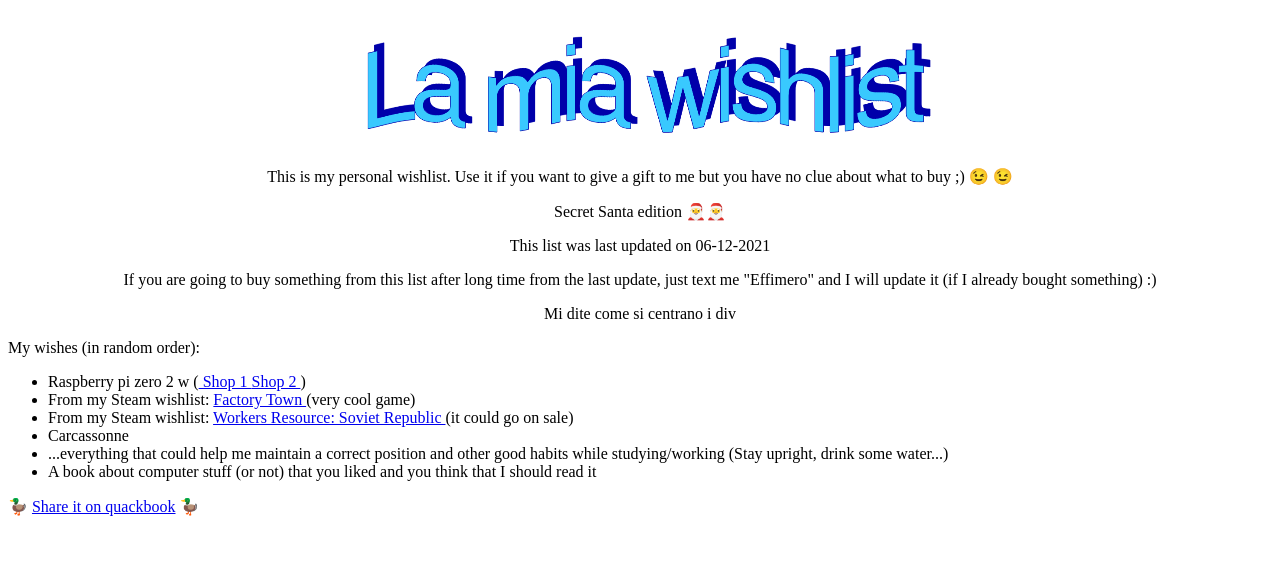
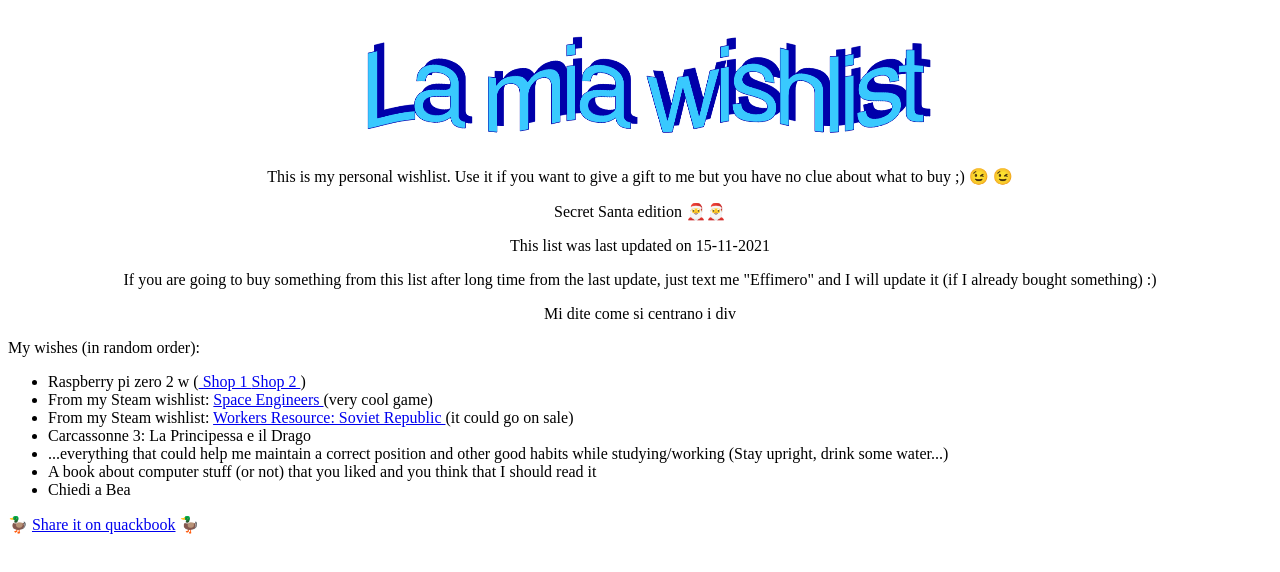
Before and after one commit to dario-passarello/dario-passarello.github.io, a plain HTML site: page wishlist.html in a window 1280 px wide. Drawn offline with Linux system fonts and the light colour scheme.

Commit message:
Update wishlist.html

```diff
--- a/wishlist.html
+++ b/wishlist.html
@@ -16,7 +16,7 @@
      Secret Santa edition &#127877;&#127877;
      </p>
     <p>
-    This list was last updated on 06-12-2021
+    This list was last updated on 15-11-2021
     </p>
     <p>
     If you are going to buy something from this list after long time from the last update, just text me "Effimero" and I will update it (if I already bought something) :)
@@ -31,11 +31,12 @@
     </p>
     <ul>
     <li> Raspberry pi zero 2 w (<a href=https://www.kubii.it/raspberry-pi-3-2-b/3455-raspberry-pi-zero-2-w-5056561800004.html?src=raspberrypi> Shop 1 </a> <a href=https://www.okdo.com/it/p/raspberry-pi-zero-2-w/?src=raspberrypi> Shop 2 </a>)
-    <li> From my Steam wishlist: <a href=https://store.steampowered.com/app/860890/Factory_Town/> Factory Town </a> (very cool game)
+    <li> From my Steam wishlist: <a href=https://store.steampowered.com/app/244850/Space_Engineers/> Space Engineers </a> (very cool game)
     <li> From my Steam wishlist: <a href=https://store.steampowered.com/app/784150/Workers__Resources_Soviet_Republic/> Workers Resource: Soviet Republic </a> (it could go on sale)
-    <li> Carcassonne
+    <li> Carcassonne 3: La Principessa e il Drago
     <li> ...everything that could help me maintain a correct position and other good habits while studying/working (Stay upright, drink some water...)
     <li> A book about computer stuff (or not) that you liked and you think that I should read it
+    <li> Chiedi a Bea
 
     </ul>
 
```
